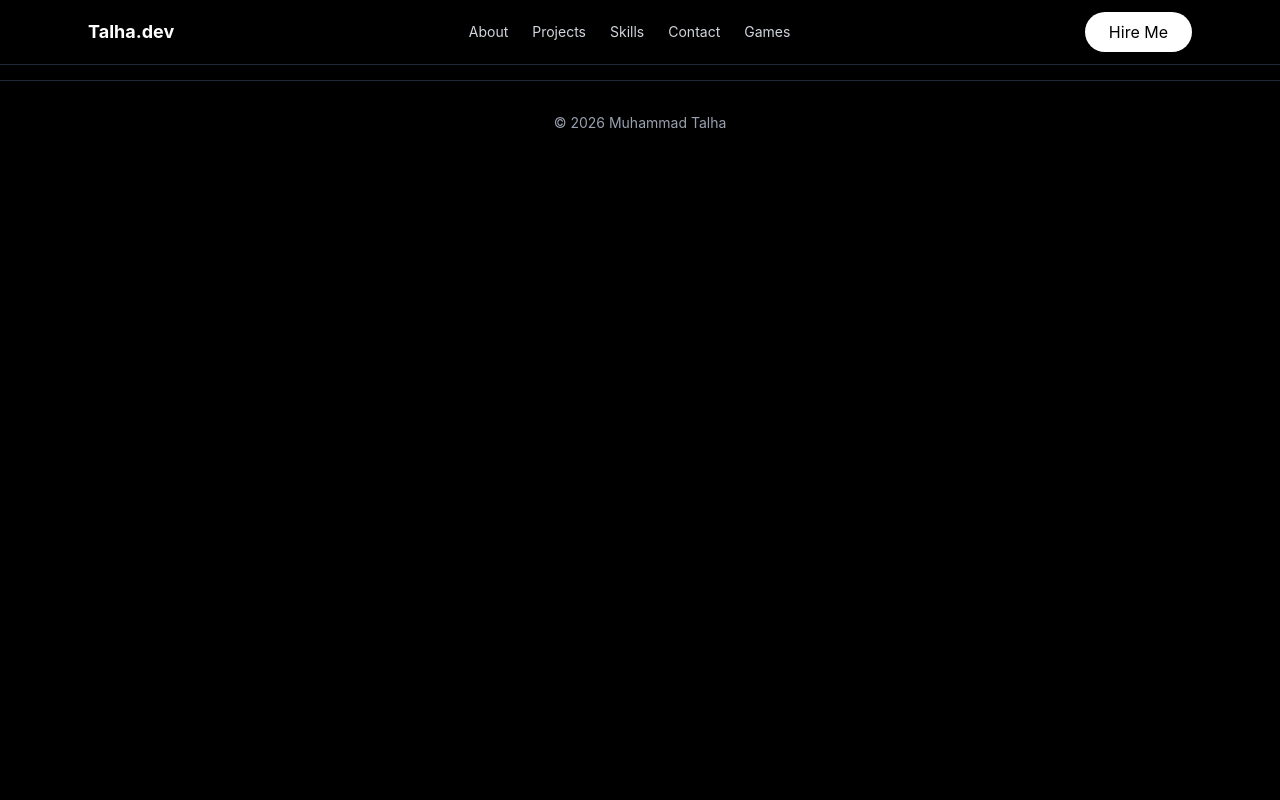
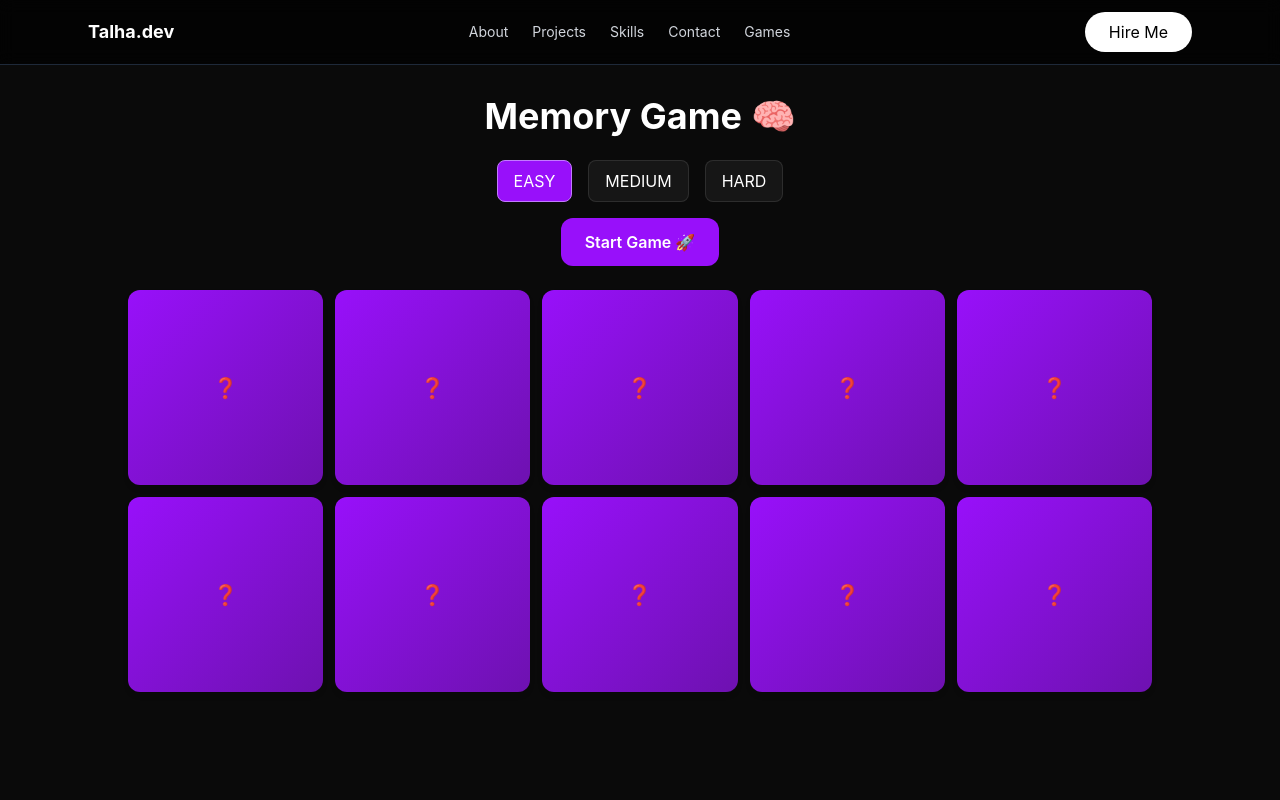
Before and after one commit to Talhaowais/Portfolio-Website, a React (Vite) app in the folder my-website/: page /games/memory in a window 1280 px wide. Shown: the top 800 px of the page. Built offline with nearby package versions, Linux system fonts and the light colour scheme.

Commit message:
memory game

```diff
--- a/my-website/src/App.jsx
+++ b/my-website/src/App.jsx
@@ -7,8 +7,10 @@ import Footer from "./components/layout/Footer";
 
 import Home from "./pages/Home";
 import Games from "./pages/Games";
+
 import TicTacToe from "./pages/games/TicTacToe";
 import TypingSpeedTest from "./pages/games/TypingSpeedTest";
+import MemoryGame from "./pages/games/MemoryGame";
 
 export default function App() {
   const location = useLocation();
@@ -39,6 +41,8 @@ export default function App() {
          {/* Games routes */}
         <Route path="/games/tic-tac-toe" element={<TicTacToe />} />
         <Route path="/games/typing" element={<TypingSpeedTest />} />
+        <Route path="/games/memory" element={<MemoryGame />} />
+
       </Routes>
 
       <Footer />
--- a/my-website/src/components/layout/Navbar.jsx
+++ b/my-website/src/components/layout/Navbar.jsx
@@ -55,7 +55,6 @@ export default function Navbar() {
               Contact
             </button>
 
-            {/* ✅ Games (now consistent button behavior) */}
             <button
               onClick={() => {
                 setMenuOpen(false);
@@ -68,11 +67,11 @@ export default function Navbar() {
 
           </div>
 
-          {/* CTA (desktop) */}
+          {/* ✅ CTA (FIXED - no nested button) */}
           <div className="hidden md:block">
-            <button onClick={() => goToSection("contact")}>
-              <Button>Hire Me</Button>
-            </button>
+            <Button onClick={() => goToSection("contact")}>
+              Hire Me
+            </Button>
           </div>
 
           {/* MOBILE MENU BUTTON */}
@@ -105,7 +104,6 @@ export default function Navbar() {
               Contact
             </button>
 
-            {/* ✅ Games (fixed mobile too) */}
             <button
               onClick={() => {
                 setMenuOpen(false);
@@ -116,13 +114,13 @@ export default function Navbar() {
               Games
             </button>
 
-            {/* CTA */}
-            <button
+            {/* ✅ CTA FIXED */}
+            <Button
               onClick={() => goToSection("contact")}
               className="mt-2"
             >
-              <Button>Hire Me</Button>
-            </button>
+              Hire Me
+            </Button>
 
           </div>
         )}
--- a/my-website/src/components/ui/Button.jsx
+++ b/my-website/src/components/ui/Button.jsx
@@ -1,10 +1,23 @@
-export default function Button({ children, variant = "primary" }) {
+export default function Button({
+  children,
+  variant = "primary",
+  onClick,
+  className = "",
+}) {
   const base = "px-6 py-2 rounded-full transition";
 
   const styles = {
     primary: "bg-white text-black hover:bg-gray-200",
-    outline: "border border-white text-white hover:bg-white hover:text-black",
+    outline:
+      "border border-white text-white hover:bg-white hover:text-black",
   };
 
-  return <button className={`${base} ${styles[variant]}`}>{children}</button>;
+  return (
+    <button
+      onClick={onClick}
+      className={`${base} ${styles[variant]} ${className}`}
+    >
+      {children}
+    </button>
+  );
 }
--- a/my-website/src/pages/Games.jsx
+++ b/my-website/src/pages/Games.jsx
@@ -22,7 +22,7 @@ const games = [
   {
     name: "Memory Game",
     image: memoryGameImg,
-    route: null,
+    route: "/games/memory",
   },
   {
     name: "Mini Chat App",
--- /dev/null
+++ b/my-website/src/pages/games/MemoryGame.jsx
@@ -0,0 +1,297 @@
+import React, { useEffect, useState } from "react";
+import { motion } from "framer-motion";
+import {
+  Rocket,
+  Flame,
+  Target,
+  Laptop,
+  Zap,
+  Gamepad2,
+  Smartphone,
+  Star,
+} from "lucide-react";
+
+/* ================= ICON SET ================= */
+
+const ICONS = [
+  Rocket,
+  Flame,
+  Target,
+  Laptop,
+  Zap,
+  Gamepad2,
+  Smartphone,
+  Star,
+  Rocket,
+  Flame,
+  Target,
+  Laptop,
+  Zap,
+  Gamepad2,
+  Smartphone,
+  Star,
+  Rocket,
+  Flame,
+  Target,
+  Laptop,
+];
+
+/* ================= LEVEL CONFIG ================= */
+
+const LEVELS = {
+  easy: { cols: 5, rows: 2, cards: 10 },
+  medium: { cols: 5, rows: 4, cards: 20 },
+  hard: { cols: 8, rows: 5, cards: 40 },
+};
+
+/* ================= CARD GENERATOR ================= */
+
+const generateCards = (total) => {
+  const pairs = total / 2;
+  const selected = ICONS.slice(0, pairs);
+
+  return [...selected, ...selected]
+    .map((Icon, index) => ({
+      id: index + "-" + Math.random(),
+      Icon,
+      flipped: false,
+      matched: false,
+    }))
+    .sort(() => Math.random() - 0.5);
+};
+
+const MemoryGame = () => {
+  const [level, setLevel] = useState("easy");
+  const [cards, setCards] = useState([]);
+  const [selected, setSelected] = useState([]);
+  const [moves, setMoves] = useState(0);
+  const [time, setTime] = useState(0);
+
+  const [running, setRunning] = useState(false);
+  const [gameStarted, setGameStarted] = useState(false);
+  const [previewing, setPreviewing] = useState(false);
+  const [won, setWon] = useState(false);
+
+  const config = LEVELS[level];
+
+  /* ================= INITIAL GRID ================= */
+  useEffect(() => {
+    if (!gameStarted) {
+      const initialCards = generateCards(config.cards).map((c) => ({
+        ...c,
+        flipped: false,
+      }));
+      setCards(initialCards);
+    }
+  }, [level, gameStarted, config.cards]);
+
+  /* ================= TIMER ================= */
+  useEffect(() => {
+    if (!running) return;
+
+    const interval = setInterval(() => {
+      setTime((t) => t + 1);
+    }, 1000);
+
+    return () => clearInterval(interval);
+  }, [running]);
+
+  /* ================= START GAME ================= */
+  const startGame = () => {
+    const newCards = generateCards(config.cards).map((c) => ({
+      ...c,
+      flipped: true, // preview all cards
+    }));
+
+    setCards(newCards);
+    setSelected([]);
+    setMoves(0);
+    setTime(0);
+    setWon(false);
+
+    setGameStarted(true);   // ✅ hides start button immediately
+    setPreviewing(true);
+    setRunning(false);
+
+    setTimeout(() => {
+      setCards((prev) =>
+        prev.map((c) => ({ ...c, flipped: false }))
+      );
+
+      setPreviewing(false);
+      setRunning(true);
+    }, 2000);
+  };
+
+  /* ================= CLICK ================= */
+  const handleClick = (card) => {
+    if (
+      previewing ||
+      !running ||
+      card.flipped ||
+      card.matched ||
+      selected.length === 2
+    )
+      return;
+
+    const updated = cards.map((c) =>
+      c.id === card.id ? { ...c, flipped: true } : c
+    );
+
+    const newSelected = [...selected, card];
+
+    setCards(updated);
+    setSelected(newSelected);
+
+    if (newSelected.length === 2) {
+      setMoves((m) => m + 1);
+      setTimeout(() => checkMatch(newSelected), 500);
+    }
+  };
+
+  /* ================= MATCH ================= */
+  const checkMatch = ([a, b]) => {
+    let updated;
+
+    if (a.Icon === b.Icon) {
+      updated = cards.map((c) =>
+        c.Icon === a.Icon ? { ...c, matched: true } : c
+      );
+    } else {
+      updated = cards.map((c) =>
+        c.id === a.id || c.id === b.id
+          ? { ...c, flipped: false }
+          : c
+      );
+    }
+
+    setCards(updated);
+    setSelected([]);
+
+    if (updated.every((c) => c.matched)) {
+      setWon(true);
+      setRunning(false);
+    }
+  };
+
+  /* ================= GRID STYLE ================= */
+  const gridStyle = {
+    easy: "grid-cols-5 sm:grid-cols-5",
+    medium: "grid-cols-5 sm:grid-cols-5",
+    hard: "grid-cols-4 sm:grid-cols-6 lg:grid-cols-8",
+  };
+
+  return (
+    <section className="min-h-screen bg-[#0a0a0a] text-white flex flex-col items-center pt-24 px-4">
+
+      <h1 className="text-4xl font-bold mb-6">Memory Game 🧠</h1>
+
+      {/* LEVEL BUTTONS */}
+      <div className="flex gap-4 mb-4">
+        {Object.keys(LEVELS).map((lvl) => (
+          <button
+            key={lvl}
+            onClick={() => {
+              setLevel(lvl);
+              setGameStarted(false);
+              setWon(false);
+              setRunning(false);
+            }}
+            className={`px-4 py-2 rounded-lg border ${
+              level === lvl
+                ? "bg-purple-600 border-purple-400"
+                : "bg-white/5 border-white/10"
+            }`}
+          >
+            {lvl.toUpperCase()}
+          </button>
+        ))}
+      </div>
+
+      {/* START BUTTON (ONLY BEFORE GAME) */}
+      {!gameStarted && (
+        <button
+          onClick={startGame}
+          className="mb-6 px-6 py-3 bg-purple-600 rounded-xl font-semibold"
+        >
+          Start Game 🚀
+        </button>
+      )}
+
+      {/* STATS */}
+      {gameStarted && (
+        <div className="flex gap-6 mb-6">
+          <Stat label="Moves" value={moves} />
+          <Stat label="Time" value={`${time}s`} />
+        </div>
+      )}
+
+      {/* GRID (ALWAYS VISIBLE) */}
+      <div className={`grid gap-3 w-full max-w-5xl mb-6 ${gridStyle[level]}`}>
+        {cards.map((card) => (
+          <div
+            key={card.id}
+            onClick={() => handleClick(card)}
+            className="aspect-square perspective"
+          >
+            <motion.div
+              animate={{
+                rotateY: card.flipped || card.matched ? 180 : 0,
+              }}
+              transition={{ duration: 0.4 }}
+              className="relative w-full h-full"
+              style={{ transformStyle: "preserve-3d" }}
+            >
+              {/* FRONT */}
+              <div className="absolute inset-0 bg-gradient-to-br from-purple-600 to-purple-800 rounded-xl flex items-center justify-center text-xl shadow-md">
+                ❓
+              </div>
+
+              {/* BACK */}
+              <div
+                className="absolute inset-0 bg-white/10 border border-white/10 rounded-xl flex items-center justify-center"
+                style={{
+                  transform: "rotateY(180deg)",
+                  backfaceVisibility: "hidden",
+                }}
+              >
+                <card.Icon size={28} className="text-white" />
+              </div>
+            </motion.div>
+          </div>
+        ))}
+      </div>
+
+      {/* WIN */}
+      {won && (
+        <motion.div
+          initial={{ opacity: 0, scale: 0.8 }}
+          animate={{ opacity: 1, scale: 1 }}
+          className="mt-10 text-center bg-white/5 p-6 rounded-xl border border-white/10"
+        >
+          <h2 className="text-2xl mb-2">🎉 You Won!</h2>
+          <p className="mb-1">Moves: {moves}</p>
+          <p className="mb-4">Time: {time}s</p>
+
+          <button
+            onClick={startGame}
+            className="px-5 py-2 bg-purple-600 rounded-lg"
+          >
+            Play Again
+          </button>
+        </motion.div>
+      )}
+    </section>
+  );
+};
+
+/* ================= STAT ================= */
+
+const Stat = ({ label, value }) => (
+  <div className="bg-white/5 border border-white/10 rounded-lg px-4 py-2 text-center">
+    <p className="text-gray-400 text-sm">{label}</p>
+    <p className="text-lg font-semibold">{value}</p>
+  </div>
+);
+
+export default MemoryGame;
```
